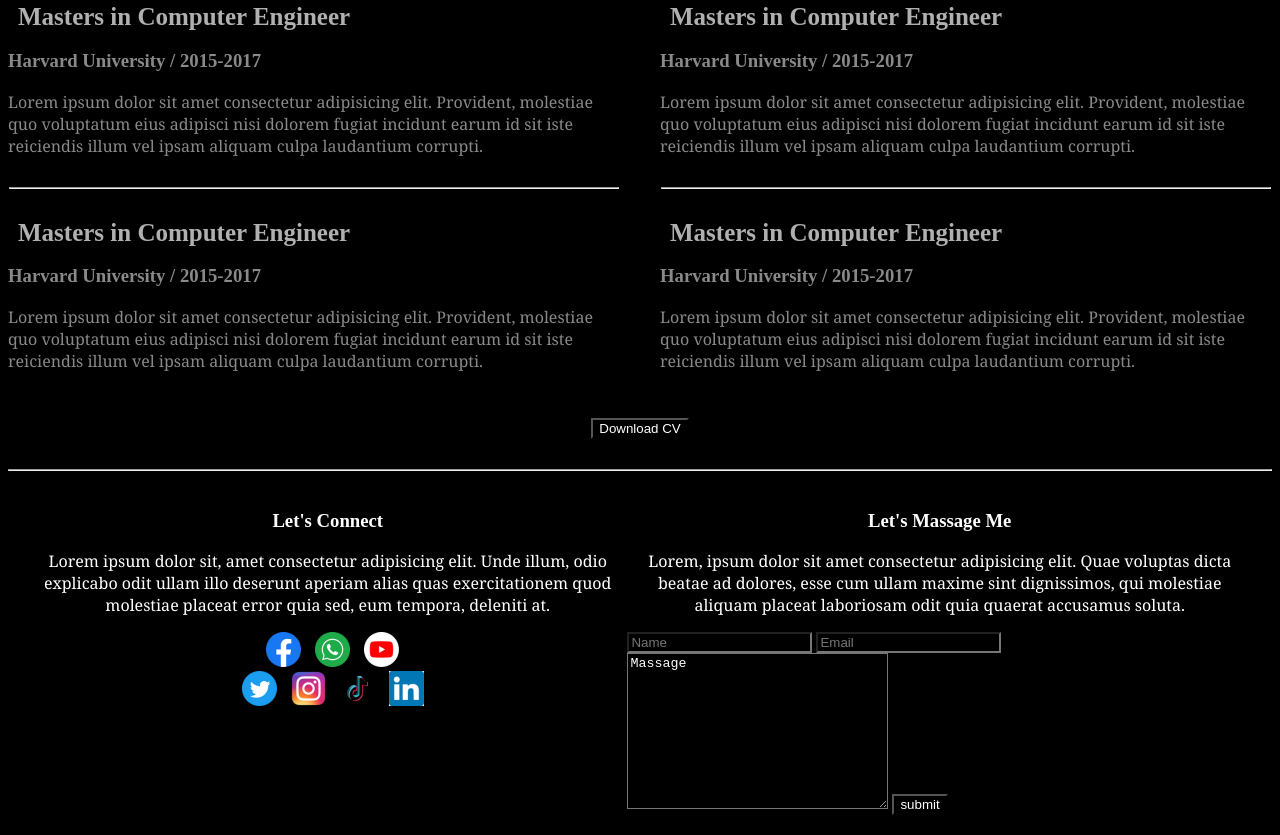
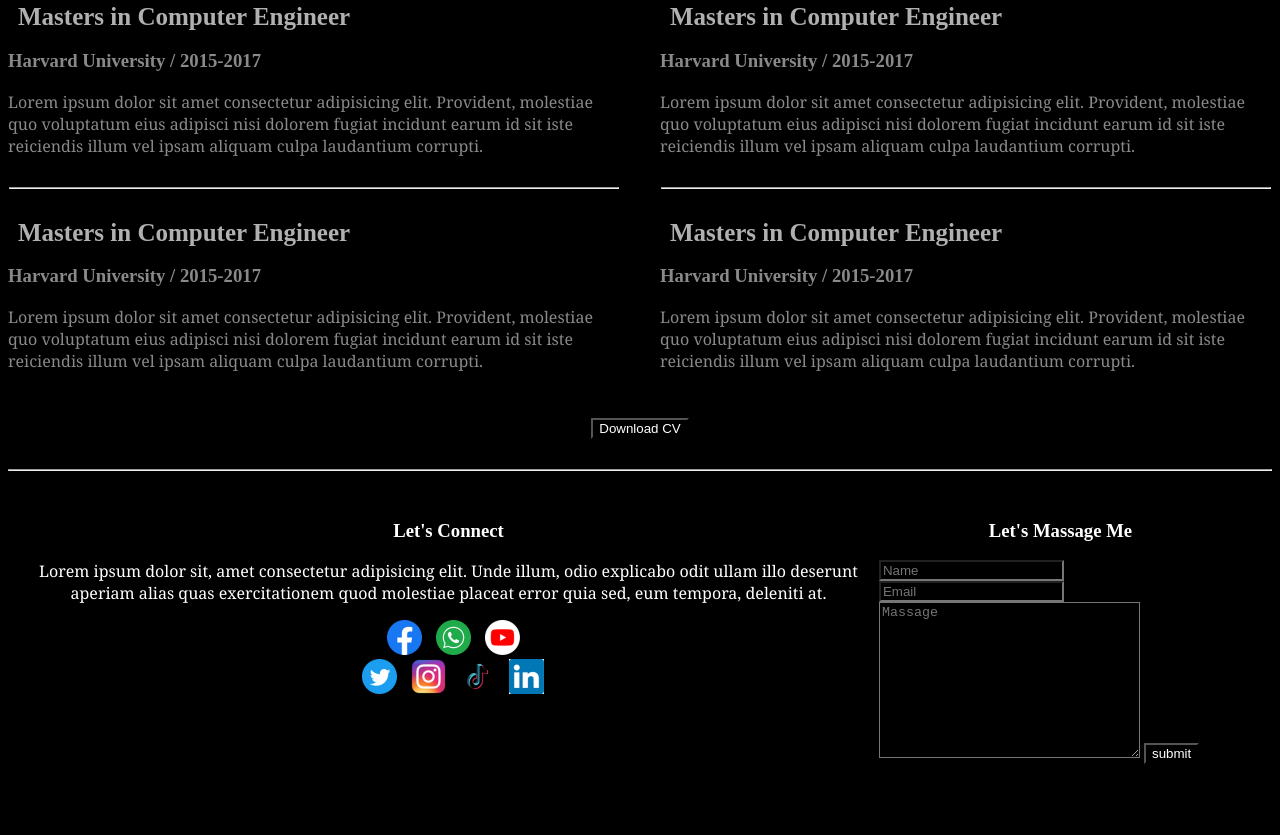
Before and after one commit to ShajjadKhan/Portfolio, a plain HTML site: page index.html in a window 1280 px wide. Shown: the part 2275-3110 px from the top of the page. After the commit the page ends 3069 px from the top, so only its background shows below. Drawn offline with Linux system fonts and the light colour scheme.

Commit message:
submit btn new

```diff
--- a/Style.css
+++ b/Style.css
@@ -220,5 +220,8 @@
  .footer-social-links {
      text-align: center;
  }
+ .footer-column{margin: 10px;}
 
-.form input{}
+.form input{
+    margin: 10px;
+}
--- a/index.html
+++ b/index.html
@@ -303,13 +303,11 @@
 
         <div class="footer-column">
             <h3 class="footer-section-title">Let's Massage Me</h3>
-            <p class="footer-section-description">Lorem, ipsum dolor sit amet consectetur adipisicing elit. Quae
-                voluptas dicta beatae ad dolores, esse cum ullam maxime sint dignissimos, qui molestiae aliquam placeat
-                laboriosam odit quia quaerat accusamus soluta.</p>
+
                 <form>
                     <input type="text" placeholder="Name">
                     <input type="email" name="Email" placeholder="Email" id="email-1">
-                    <textarea name="" id="text-1" cols="30" rows="10">Massage</textarea>
+                    <textarea name="Massage" id="text-1" cols="30" rows="10" placeholder="Massage"></textarea>
                     <input type="submit" value="submit" placeholder="Submit">
                 </form>
         </div>
```
